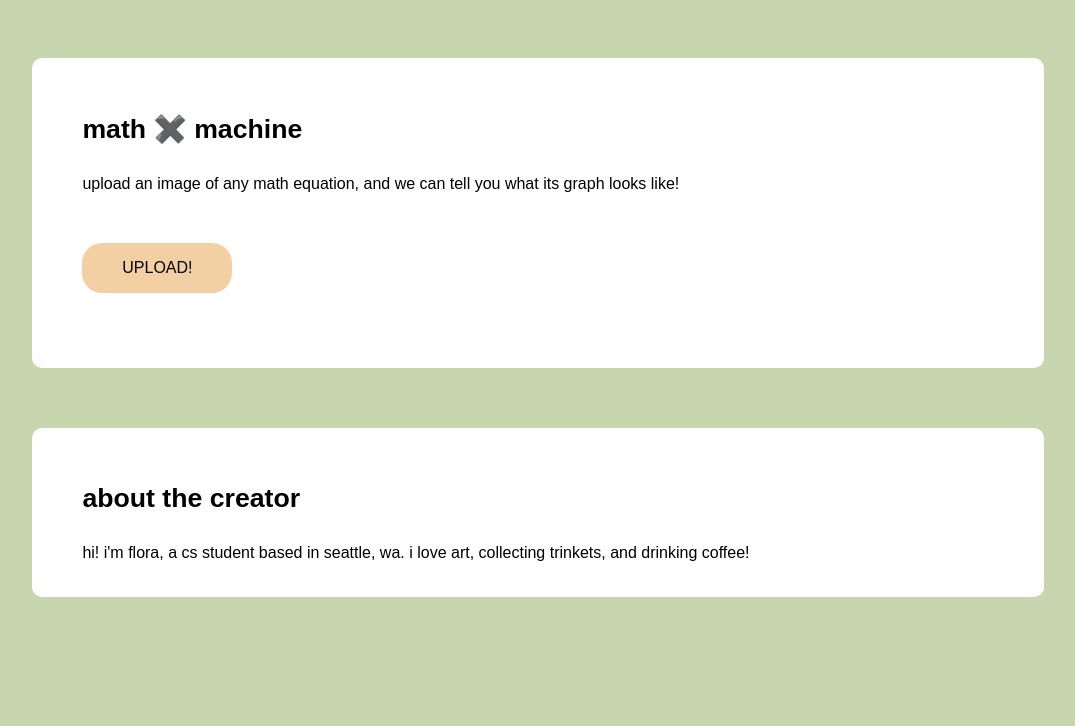
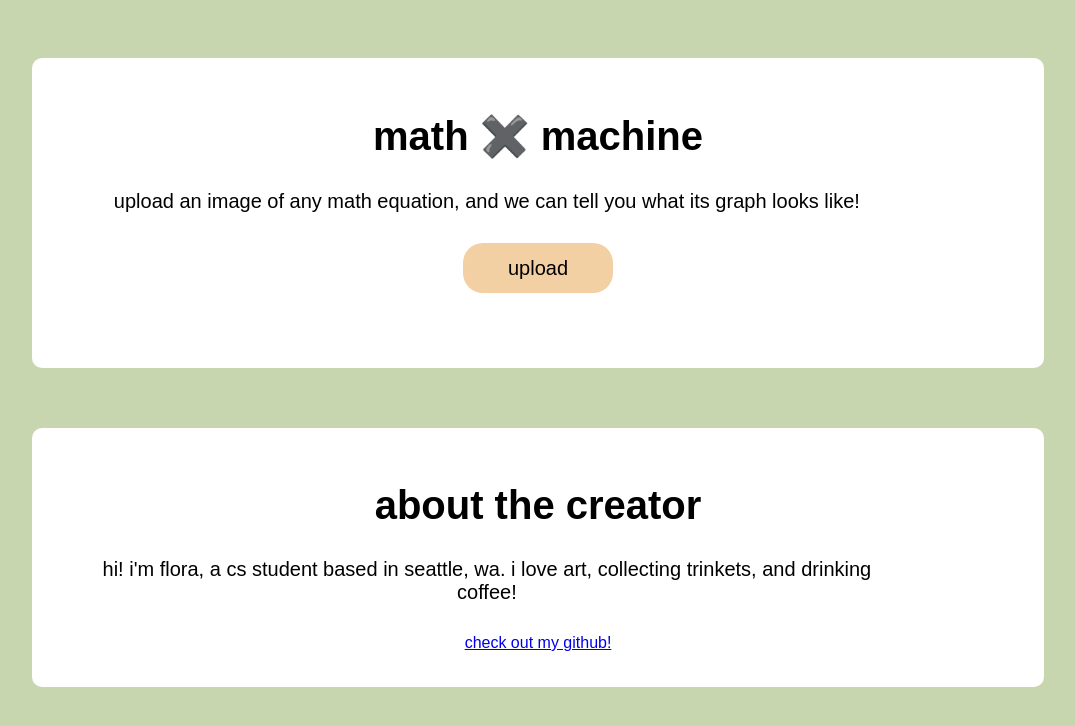
Before and after one commit to florayasmin/math-machine, a website: page index.html in a window 1280 px wide. Shown: the whole page, without its empty margins (102-1177 px from the left). Drawn offline with Linux system fonts and the light colour scheme.

Commit message:
updated webpage content & styling

```diff
--- a/index.html
+++ b/index.html
@@ -3,7 +3,7 @@
   <head>
     <meta charset="utf-8" />
     <meta name="viewport" content="width=device-width" />
-    <title>My Machine Learning Model</title>
+    <title>Math Machine</title>
     <link href="styles.css" rel="stylesheet" type="text/css" />
   </head>
 
@@ -15,7 +15,7 @@
         looks like!
       </p>
 
-      <button type="button" onclick="init()" id="start">UPLOAD!</button>
+      <button type="button" onclick="init()" id="start">upload</button>
 
       <div id="webcam-container"></div>
       <!-- Camera for testing data -->
@@ -29,6 +29,7 @@
         hi! i'm flora, a cs student based in seattle, wa. i love art, collecting
         trinkets, and drinking coffee!
       </p>
+      <a href="https://github.com/florayasmin">check out my github!</a>
     </div>
 
     <script src="https://cdn.jsdelivr.net/npm/@tensorflow/tfjs@latest/dist/tf.min.js"></script>
--- a/styles.css
+++ b/styles.css
@@ -14,14 +14,23 @@ body {
 }
 
 h1 {
-  font-size: 20pt;
+  font-size: 30pt;
+  text-align: center;
   margin: 50px 50px 30px 50px;
 }
 
 p {
+  font-size: 15pt;
   width: 80%;
-  text-align: left;
+  text-align: center;
   margin: 10px 50px 30px;
+}
+
+a {
+  width: 80%;
+  display: block;
+  text-align: center;
+  margin: 10px auto 30px;
 }
 
 .bubble {
@@ -35,7 +44,7 @@ p {
 
 /* Edit me to change the appearance of the button! */
 button {
-  font-size: 12pt;
+  font-size: 15pt;
 
   background-color: #f2d0a4;
   border: none;
@@ -44,7 +53,8 @@ button {
 
   width: 150px;
   height: 50px;
-  margin: 20px 50px;
+  margin: 20px auto;
+  display: block;
 }
 
 button:hover {
```
